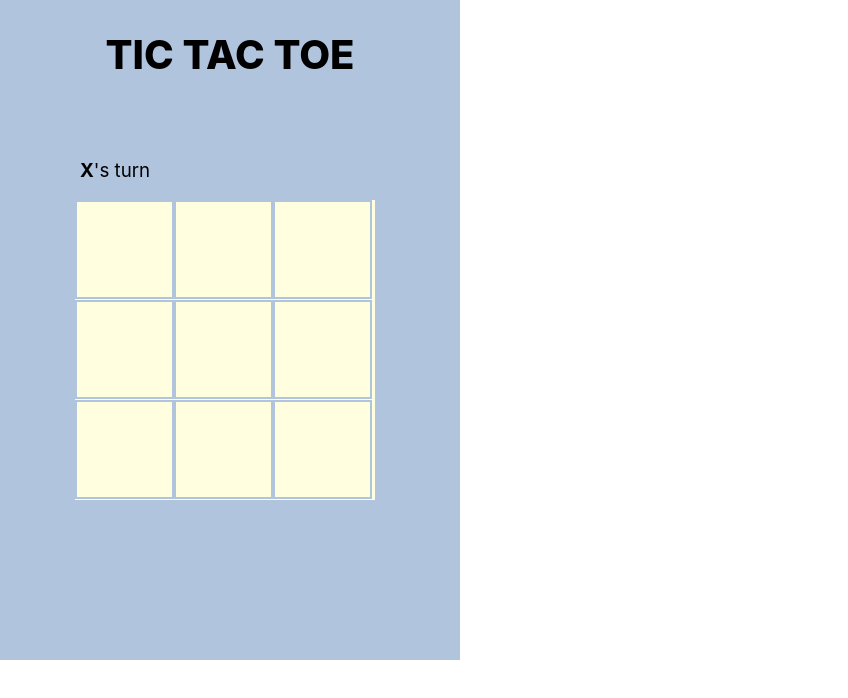
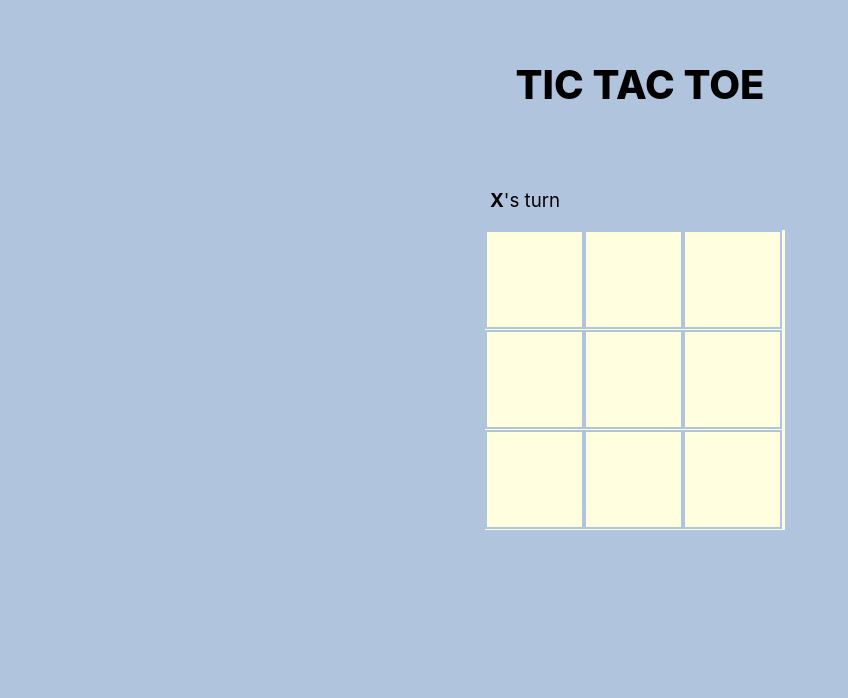
Before and after one commit to kimfriendship/study-react, a React (Create React App) app in the folder tic-tac-toe/: page / in a window 1280 px wide. Shown: the top 698 px of the page, without its empty margins (0-848 px from the left). Built offline with nearby package versions, Linux system fonts and the light colour scheme.

Commit message:
:lipstick: Fix design

```diff
--- a/tic-tac-toe/src/App.css
+++ b/tic-tac-toe/src/App.css
@@ -1,6 +1,11 @@
+body {
+  background-color: lightsteelblue;
+}
+
 /* Layout */
 .Wrapper {
   position: relative;
+  margin: 30px auto;
   padding: 30px;
   width: 400px;
   height: 600px;
```
